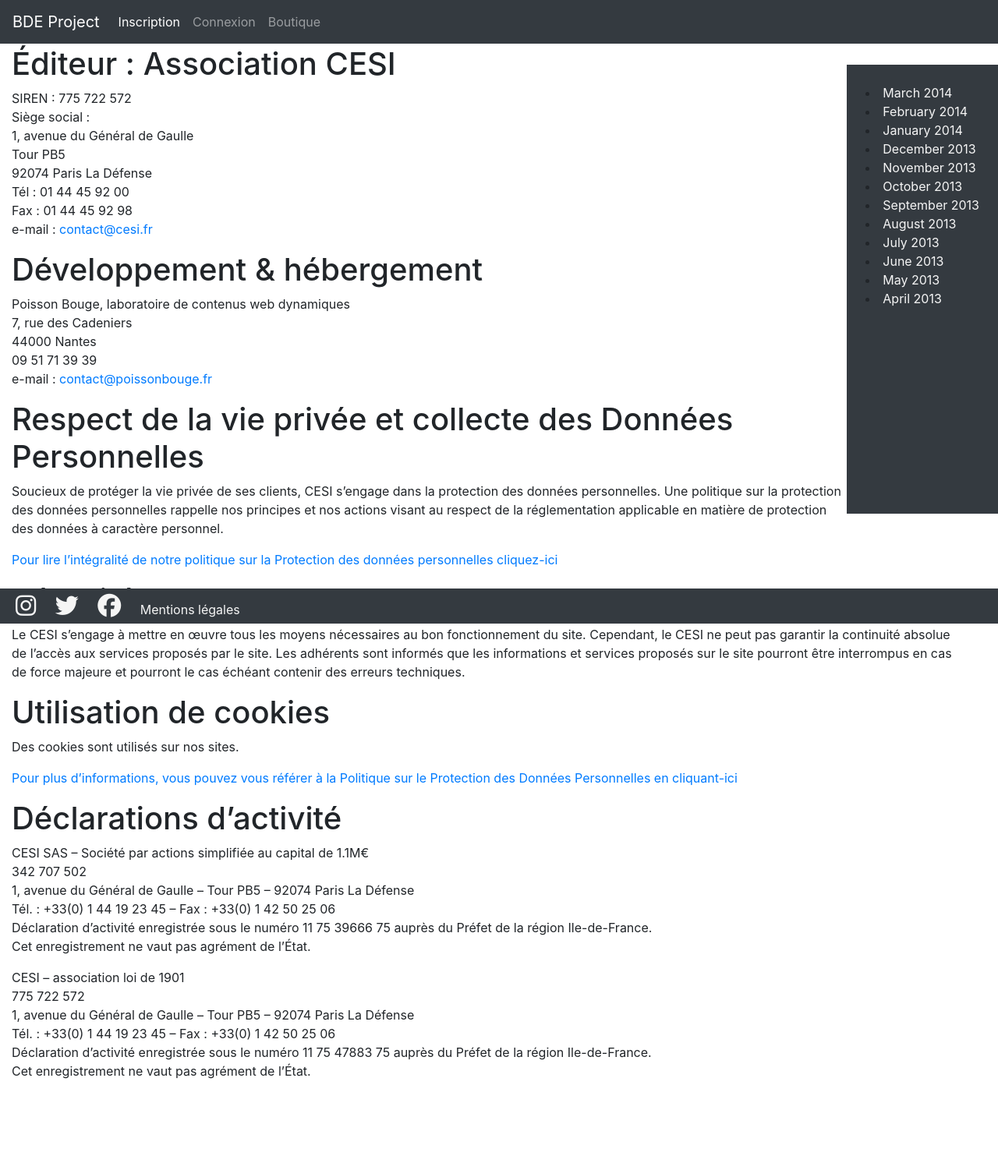
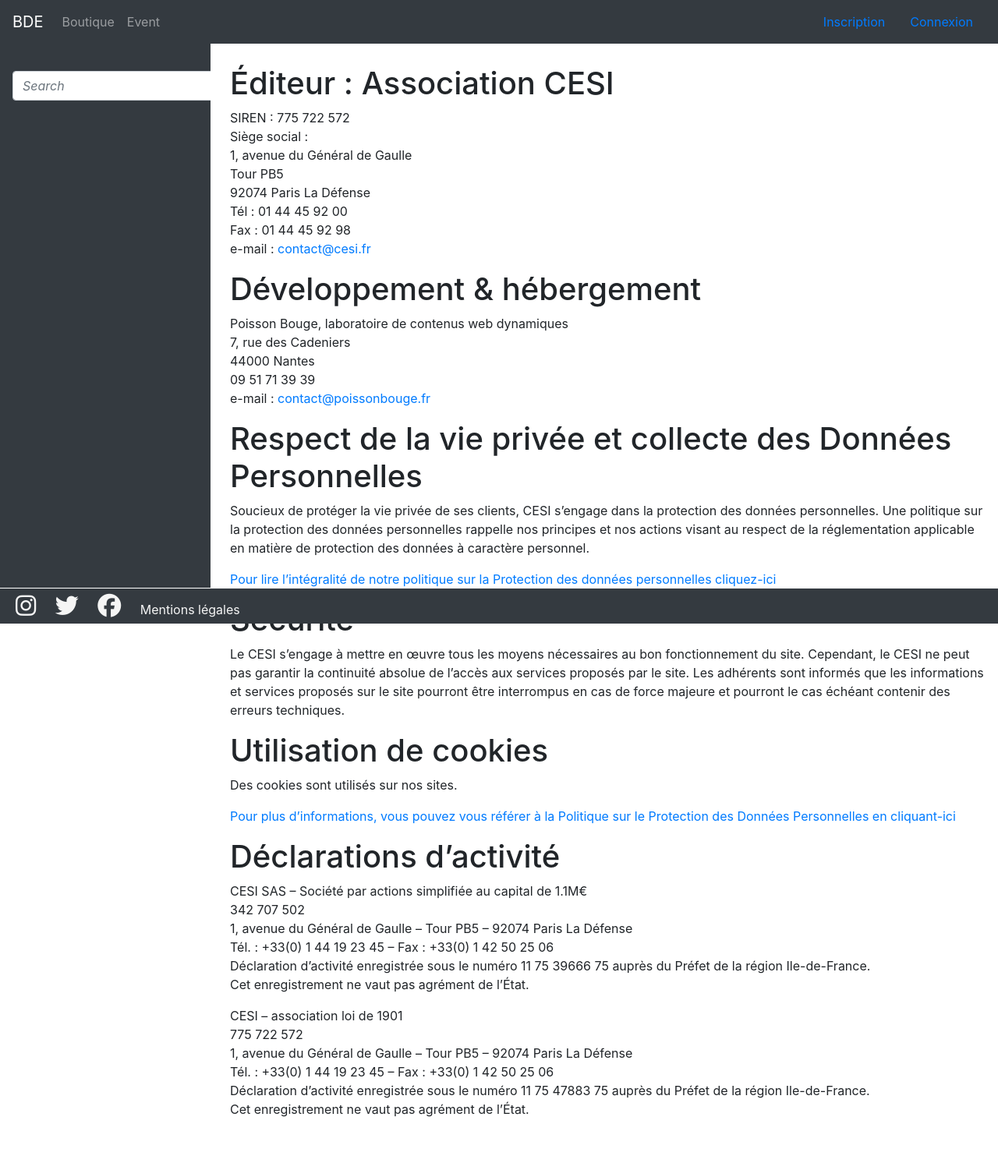
Before and after one commit to Kvntn/BDE_Project, a PHP site: page /legalnotice.php in a window 1280 px wide. Shown: the whole page at 78% size. Before the commit the page ends 1384 px from the top, so only its background shows below. Run offline with PHP 8.4, Linux system fonts and the light colour scheme; some libraries are stand-ins or nearby versions.

Commit message:
premier weekend

```diff
--- a/src/aside.php
+++ b/src/aside.php
@@ -1,29 +1,11 @@
    <?php
         include("head.php");
     ?>
-<aside class="float-sm-right blog-sidebar">
-    <div class="p-4">
-          <li><a href="#">March 2014</a></li>
-          <li><a href="#">February 2014</a></li>
-          <li><a href="#">January 2014</a></li>
-          <li><a href="#">December 2013</a></li>
-          <li><a href="#">November 2013</a></li>
-          <li><a href="#">October 2013</a></li>
-          <li><a href="#">September 2013</a></li>
-          <li><a href="#">August 2013</a></li>
-          <li><a href="#">July 2013</a></li>
-          <li><a href="#">June 2013</a></li>
-          <li><a href="#">May 2013</a></li>
-          <li><a href="#">April 2013</a></li>
-          <br>
-          <br>
-          <br>
-          <br>
-          <br>
-          <br>
-          <br>
-          <br>
-          <br>
-          <br>
-    </div>
-</aside>
+
+<div class="container-side">
+  <div class="sidenav">
+    <form class="form-inline my-2 my-md-0">
+      <input class="form-control" type="text" placeholder="Search">
+    </form>
+  </div>
+</div>
--- a/src/footer.php
+++ b/src/footer.php
@@ -2,7 +2,7 @@
     <?php
     include("head.php");
     ?>
-    <div class="footer">
+    <div class="footer fixed-bottom">
             <a class="footer-icon" href="https://www.instagram.com/"> <i class="fab fa-instagram"></i></a>
             <a class="footer-icon" href="https://twitter.com/" > <i class="fab fa-twitter"></i></a>
             <a class="footer-icon" href="https://facebook.com/" > <i class="fab fa-facebook"></i></a>
--- a/src/nav.php
+++ b/src/nav.php
@@ -1,24 +1,24 @@
-<nav class="navbar navbar-expand-md navbar-dark bg-dark fixed-top">
-    <a class="navbar-brand" href="index.php">BDE Project</a>
-    <button class="navbar-toggler" type="button" data-toggle="collapse" data-target="#navbarsExampleDefault" aria-controls="navbarsExampleDefault" aria-expanded="false" aria-label="Toggle navigation">
+<nav class="navbar navbar-expand navbar-dark bg-dark fixed-top">
+      <a class="navbar-brand" href="index.php">BDE</a>
+      <button class="navbar-toggler" type="button" data-toggle="collapse" data-target="#navbarsExample02" aria-controls="navbarsExample02" aria-expanded="false" aria-label="Toggle navigation">
         <span class="navbar-toggler-icon"></span>
-    </button>
+      </button>
 
-        <div class="collapse navbar-collapse" id="navbarsExampleDefault">
+      <div class="collapse navbar-collapse" id="navbarsExample02">
+        <ul class="navbar-nav mr-auto">
+          <li class="nav-item">
+            <a class="nav-link" href="shop.php">Boutique</a>
+          </li>
+          <li class="nav-item">
+            <a class="nav-link" href="event.php">Event</a>
+          </li>
+        </ul>
 
-            <ul class="navbar-nav mr-auto">
-            <li class="nav-item active">
-                <a class="nav-link" href="connexion.php#toregister">Inscription<span class="sr-only">(current)</span></a>
-            </li>
 
-            <li class="nav-item">
-                <a class="nav-link" href="connexion.php#toconnection">Connexion</a>
-            </li>
+            <a class="nav-link" href="connexion.php#toregister">Inscription</a>
+            <a class="nav-link" href="connexion.php#tologin">Connexion</a>
 
-            <li class="nav-item">
-            <a class="nav-link" href="shop.php#toconnection">Boutique</a>
-            </li>
-            </ul>
 
-        </div>
-</nav>
+
+      </div>
+    </nav>
--- a/src/resources/css/style.css
+++ b/src/resources/css/style.css
@@ -7,6 +7,7 @@
   height: 45px;
   width: 100%;
   background-color: #343a40;
+
 }
 
 .footer-icon {
@@ -14,25 +15,48 @@
   color : whitesmoke;
   font-size: 30px;
   content: black;
+
 }
 
-.blog-sidebar {
-  margin-top:40px;
-  background-color: #343a40;
-  margin-bottom: 35px;
-}
 
-.blog-sidebar a {
-  color: whitesmoke;
- }
 
 .container-shop {
   padding:20px;
-  padding-right:250px;
+  padding-left:300px;
+  overflow-x: hidden;
 }
 
 .legal-container {
   margin-top:43px;
   padding:15px;
-  padding-right:40px;
+  margin-left: 280px;
+  margin-bottom:35px;
 }
+
+.sidenav {
+  height: 88%;
+  width: 270px;
+  position: fixed;
+  z-index: 6;
+  top: 50px;
+  left: 0;
+  background-color: #343a40;
+  overflow-x: hidden;
+  padding-top: 35px;
+}
+
+.sidenav a, form{
+  padding: 6px 8px 6px 16px;
+  text-decoration: none;
+  font-size: 25px;
+  color: #818181;
+  display: block;
+}
+
+.sidenav a:hover {
+  color: #f1f1f1;
+}
+
+.container-side {
+  padding-top:25px;
+}
```
Also changed, not shown: src/connexion.php (+2 -5 lines), src/shop.php (+67 -74 lines), src/resources/images/hoodie_png.png (added).
